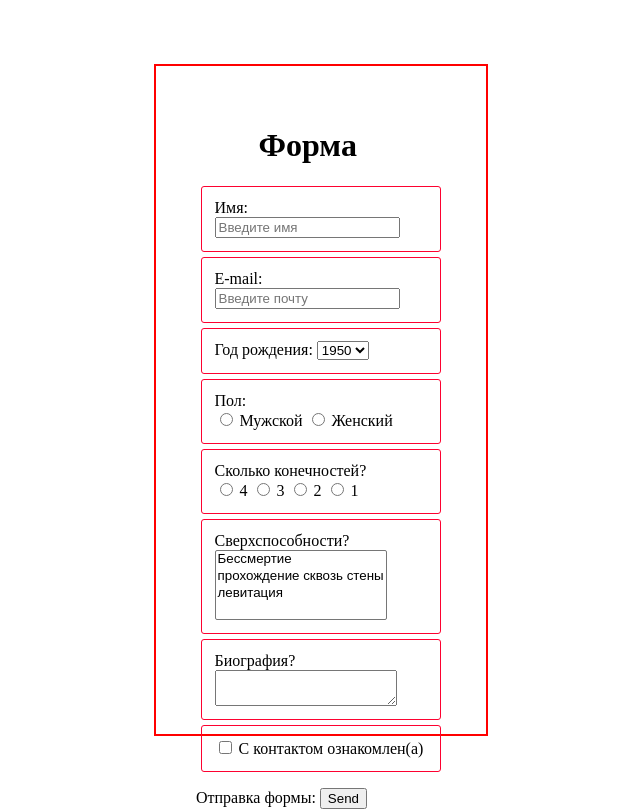
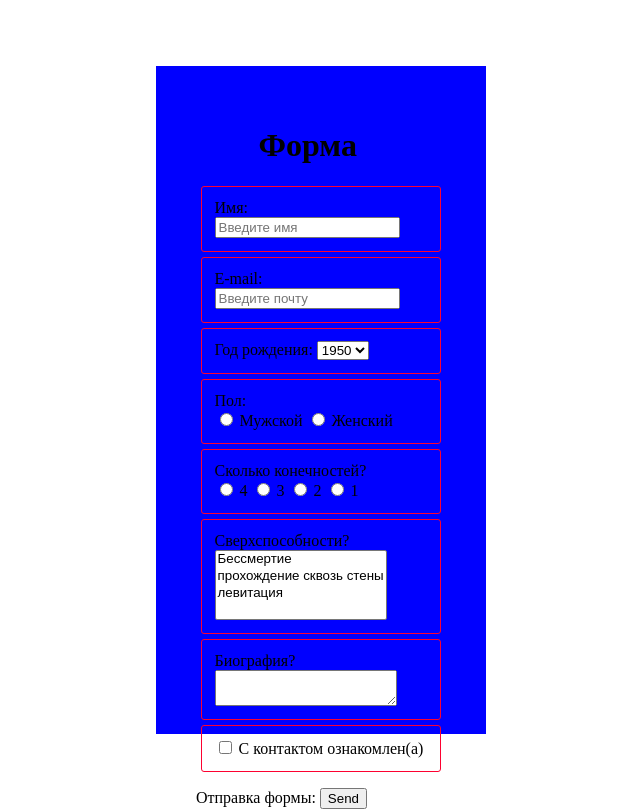
Before and after one commit to 4ard/44, a PHP site: page /form.php in a window 1280 px wide. Shown: the whole page, without its empty margins (319-959 px from the left). Run offline with PHP 8.4, Linux system fonts and the light colour scheme; data that the repository does not hold is empty.

Commit message:
form.php

```diff
--- a/form.php
+++ b/form.php
@@ -9,8 +9,8 @@ body{
 .main{
     padding: 40px;
     width: 250px;
-    background-color: white;
-    border: 2px solid red;
+    background-color: blue;
+    border: 2px solid white;
 }
 
 h1{
```
